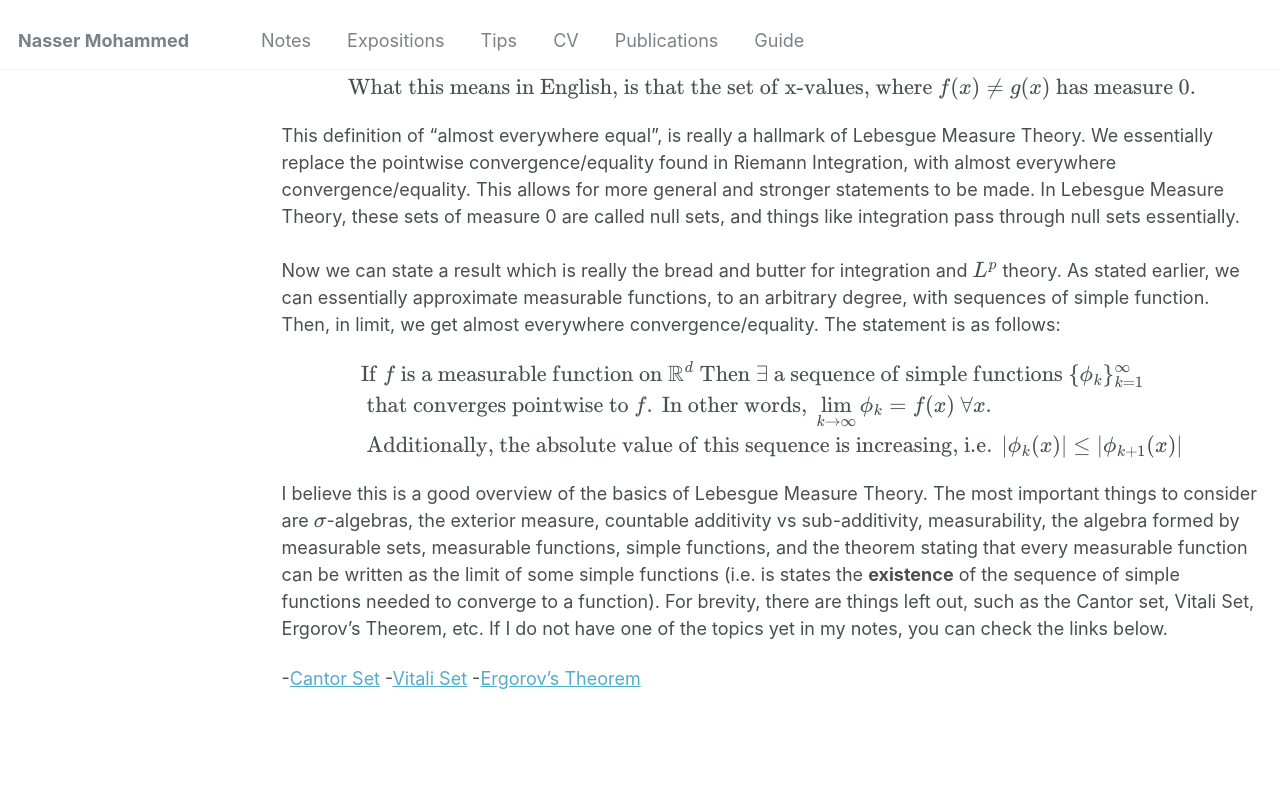
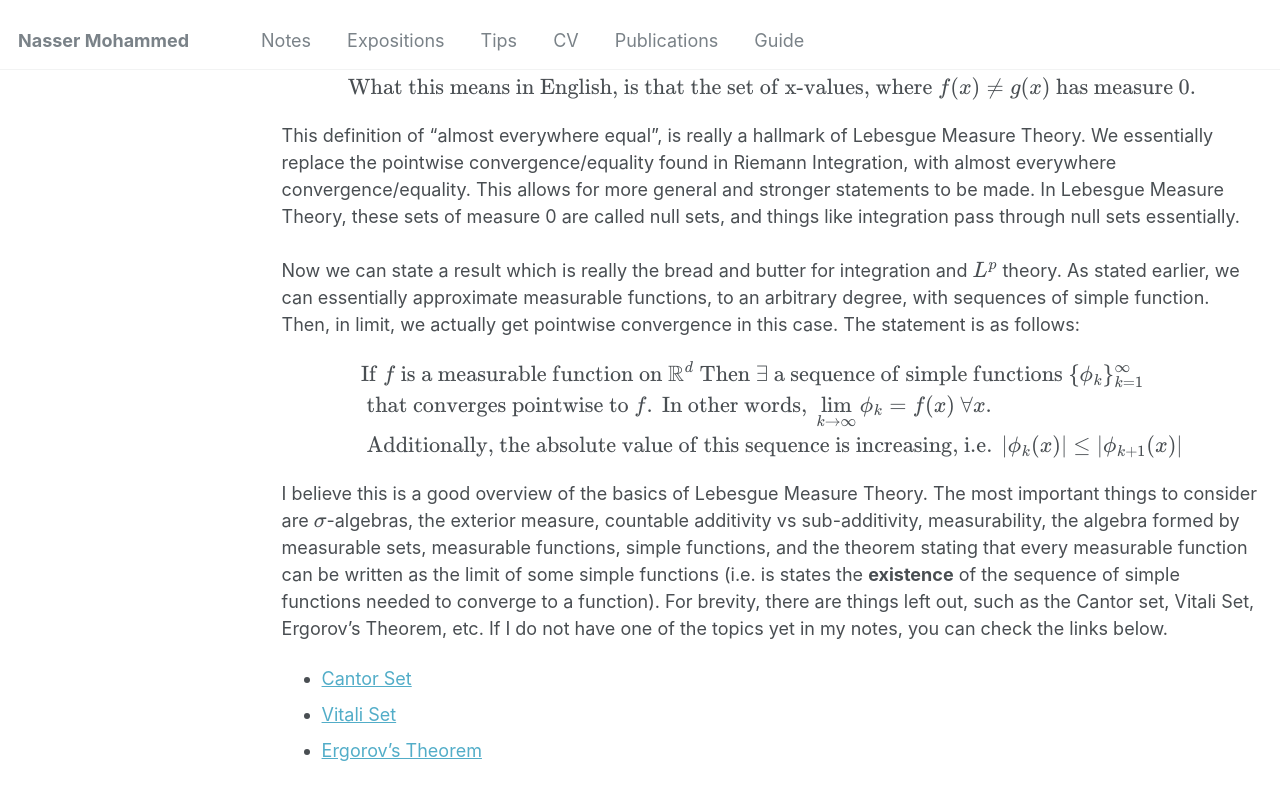
Before and after one commit to Nasser-Mohammed/Nasser-Mohammed.github.io, a Jekyll site: the page built from _pages/notes/analysis/lebesguemeas.md, in a window 1280 px wide and 900 px high, scrolled down 6508 px. Shown: the top 800 px of the window. Built offline with Jekyll 4.4.1, drawn with Linux system fonts in a browser that asks for light colours.

Commit message:
Update lebesguemeas.md

```diff
--- a/_pages/notes/analysis/lebesguemeas.md
+++ b/_pages/notes/analysis/lebesguemeas.md
@@ -150,7 +150,7 @@ $$
 </div>
 This definition of "almost everywhere equal", is really a hallmark of Lebesgue Measure Theory. We essentially replace the pointwise convergence/equality found in Riemann Integration, with almost everywhere convergence/equality. This allows for more general and stronger statements to be made. In Lebesgue Measure Theory, these sets of measure 0 are called null sets, and things like integration pass through null sets essentially. \\
 \\
-Now we can state a result which is really the bread and butter for integration and \\(L^p\\) theory. As stated earlier, we can essentially approximate measurable functions, to an arbitrary degree, with sequences of simple function. Then, in limit, we get almost everywhere convergence/equality. The statement is as follows:
+Now we can state a result which is really the bread and butter for integration and \\(L^p\\) theory. As stated earlier, we can essentially approximate measurable functions, to an arbitrary degree, with sequences of simple function. Then, in limit, we actually get pointwise convergence in this case. The statement is as follows:
 
 <div style="text-align: center;">
 $$
@@ -163,6 +163,6 @@ $$
 </div>
 I believe this is a good overview of the basics of Lebesgue Measure Theory. The most important things to consider are \\(\sigma\\)-algebras, the exterior measure, countable additivity vs sub-additivity, measurability, the algebra formed by measurable sets, measurable functions, simple functions, and the theorem stating that every measurable function can be written as the limit of some simple functions (i.e. is states the **existence** of the sequence of simple functions needed to converge to a function). For brevity, there are things left out, such as the Cantor set, Vitali Set, Ergorov's Theorem, etc. If I do not have one of the topics yet in my notes, you can check the links below.
 
--[Cantor Set](https://en.wikipedia.org/wiki/Cantor_set)
--[Vitali Set](https://en.wikipedia.org/wiki/Vitali_set)
--[Ergorov's Theorem](https://en.wikipedia.org/wiki/Egorov%27s_theorem)
+- [Cantor Set](https://en.wikipedia.org/wiki/Cantor_set)
+- [Vitali Set](https://en.wikipedia.org/wiki/Vitali_set)
+- [Ergorov's Theorem](https://en.wikipedia.org/wiki/Egorov%27s_theorem)
```
